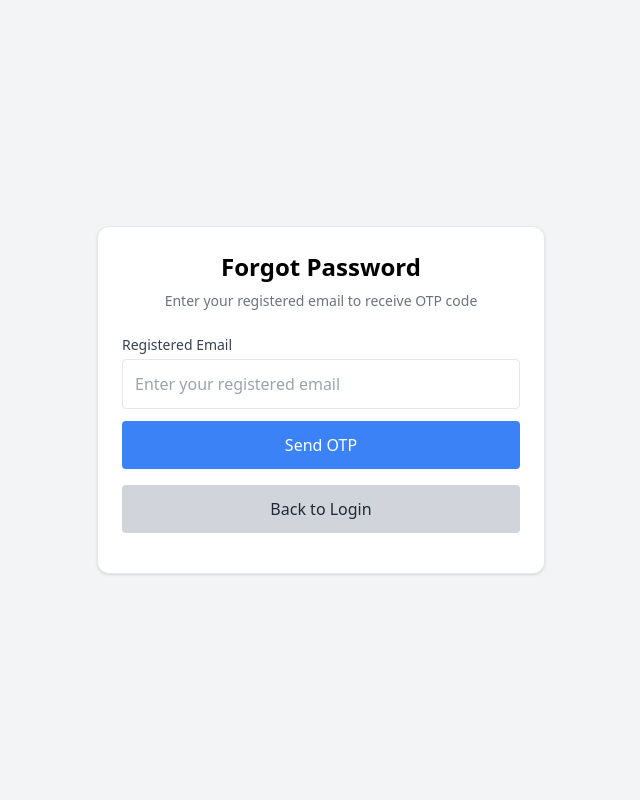
After one commit to Amirul-url/dbku-attendance-management-system, a Django app: page /forgot-password/ in a window 1280 px wide. The commit adds this page. Shown: the whole page, without its empty margins (319-959 px from the left). Run offline with Django 5.2, Linux system fonts and the light colour scheme; some libraries are stand-ins or nearby versions.

Commit message:
Add forgot password feature with OTP verification and email delivery via Brevo SMTP

```diff
--- a/employees/urls.py
+++ b/employees/urls.py
@@ -31,6 +31,12 @@ from .views import (
     delete_visitor_attendance,
     update_passport_attendance,
     delete_passport_attendance,
+
+    forgot_password_page,
+    send_forgot_password_otp,
+    verify_forgot_password_otp,
+    reset_password_page,
+    reset_password_submit,
 )
 
 urlpatterns = [
@@ -40,6 +46,12 @@ urlpatterns = [
     path('login/', login_user),
     path('login-page/', login_page),
     path('logout/', logout_user),
+
+    path('forgot-password/', forgot_password_page),
+    path('forgot-password/send-otp/', send_forgot_password_otp),
+    path('forgot-password/verify-otp/', verify_forgot_password_otp),
+    path('reset-password/', reset_password_page),
+    path('reset-password/submit/', reset_password_submit),
 
     path('dashboard/', dashboard),
     path('analytics/', analytics_page),
--- a/employees/views.py
+++ b/employees/views.py
@@ -4,6 +4,8 @@ import json
 import math
 import os
 import re
+import random
+import time
 import threading
 import uuid
 import ipaddress
@@ -27,6 +29,9 @@ from django.db.models import Count
 from django.http import HttpResponse, JsonResponse
 from django.shortcuts import get_object_or_404, redirect, render
 from django.views.decorators.csrf import csrf_exempt
+from django.core.mail import send_mail
+from django.contrib.auth.password_validation import validate_password
+from django.core.exceptions import ValidationError
 
 from .models import (
     Attendance,
@@ -493,6 +498,8 @@ def login_user(request):
 
 
 def login_page(request):
+    if request.user.is_authenticated:
+        return redirect('/dashboard/')
     return render(request, 'login.html')
 
 
@@ -500,6 +507,172 @@ def logout_user(request):
     logout(request)
     return redirect('/login-page/')
 
+def clear_forgot_password_session(request):
+    keys = [
+        'forgot_password_email',
+        'forgot_password_user_id',
+        'forgot_password_otp',
+        'forgot_password_otp_expires_at',
+        'forgot_password_verified',
+    ]
+    for key in keys:
+        request.session.pop(key, None)
+
+def forgot_password_page(request):
+    if request.user.is_authenticated:
+        return redirect('/dashboard/')
+    return render(request, 'forgot_password.html')
+
+
+@csrf_exempt
+def send_forgot_password_otp(request):
+    if request.method != 'POST':
+        return JsonResponse({'error': 'Invalid request'}, status=400)
+
+    try:
+        data = json.loads(request.body)
+        email = (data.get('email') or '').strip().lower()
+
+        if not email:
+            return JsonResponse({'error': 'Email is required'}, status=400)
+
+        try:
+            user = User.objects.get(email__iexact=email)
+        except User.DoesNotExist:
+            return JsonResponse({'error': 'No account found with this email'}, status=404)
+
+        otp = generate_otp()
+
+        request.session['forgot_password_email'] = email
+        request.session['forgot_password_user_id'] = user.id
+        request.session['forgot_password_otp'] = otp
+        request.session['forgot_password_otp_expires_at'] = int(time.time()) + 300  # 5 minit
+        request.session['forgot_password_verified'] = False
+        request.session.modified = True
+
+        send_mail(
+            subject='DBKU Attendance Password Reset OTP',
+            message=(
+                f'Your OTP code is: {otp}\n\n'
+                f'This code will expire in 5 minutes.\n'
+                f'If you did not request this, please ignore this email.'
+            ),
+            from_email=settings.DEFAULT_FROM_EMAIL,
+            recipient_list=[email],
+            fail_silently=False,
+        )
+
+        return JsonResponse({'message': 'OTP sent successfully to your email'})
+
+    except Exception as e:
+        return JsonResponse({'error': str(e)}, status=500)
+
+
+@csrf_exempt
+def verify_forgot_password_otp(request):
+    if request.method != 'POST':
+        return JsonResponse({'error': 'Invalid request'}, status=400)
+
+    try:
+        data = json.loads(request.body)
+        email = (data.get('email') or '').strip().lower()
+        otp = (data.get('otp') or '').strip()
+
+        saved_email = request.session.get('forgot_password_email')
+        saved_otp = request.session.get('forgot_password_otp')
+        expires_at = request.session.get('forgot_password_otp_expires_at')
+
+        if not saved_email or not saved_otp or not expires_at:
+            return JsonResponse({'error': 'Please request OTP first'}, status=400)
+
+        if email != saved_email:
+            return JsonResponse({'error': 'Email does not match the OTP request'}, status=400)
+
+        if int(time.time()) > int(expires_at):
+            clear_forgot_password_session(request)
+            return JsonResponse({'error': 'OTP expired. Please request a new OTP'}, status=400)
+
+        if otp != saved_otp:
+            return JsonResponse({'error': 'Invalid OTP code'}, status=400)
+
+        request.session['forgot_password_verified'] = True
+        request.session.modified = True
+
+        return JsonResponse({
+            'message': 'OTP verified successfully',
+            'redirect_url': '/reset-password/'
+        })
+
+    except Exception as e:
+        return JsonResponse({'error': str(e)}, status=500)
+
+
+def reset_password_page(request):
+    if request.user.is_authenticated:
+        return redirect('/dashboard/')
+
+    verified = request.session.get('forgot_password_verified')
+    user_id = request.session.get('forgot_password_user_id')
+
+    if not verified or not user_id:
+        return redirect('/forgot-password/')
+
+    return render(request, 'reset_password.html')
+
+
+@csrf_exempt
+def reset_password_submit(request):
+    if request.method != 'POST':
+        return JsonResponse({'error': 'Invalid request'}, status=400)
+
+    try:
+        verified = request.session.get('forgot_password_verified')
+        user_id = request.session.get('forgot_password_user_id')
+
+        if not verified or not user_id:
+            return JsonResponse({'error': 'Unauthorized password reset session'}, status=403)
+
+        data = json.loads(request.body)
+        new_password = data.get('new_password') or ''
+        confirm_password = data.get('confirm_password') or ''
+
+        if not new_password or not confirm_password:
+            return JsonResponse({'error': 'All fields are required'}, status=400)
+
+        if new_password != confirm_password:
+            return JsonResponse({'error': 'Password and confirm password do not match'}, status=400)
+
+        if len(new_password) < 8:
+            return JsonResponse({'error': 'Password must be at least 8 characters'}, status=400)
+
+        if not re.search(r'[A-Za-z]', new_password) or not re.search(r'\d', new_password):
+            return JsonResponse({'error': 'Password must contain letters and numbers'}, status=400)
+
+        user = User.objects.get(id=user_id)
+
+        try:
+            validate_password(new_password, user=user)
+        except ValidationError as e:
+            return JsonResponse({'error': ' '.join(e.messages)}, status=400)
+
+        user.set_password(new_password)
+        user.save()
+
+        clear_forgot_password_session(request)
+
+        return JsonResponse({
+            'message': 'Password reset successful',
+            'redirect_url': '/login-page/'
+        })
+
+    except User.DoesNotExist:
+        clear_forgot_password_session(request)
+        return JsonResponse({'error': 'User not found'}, status=404)
+    except Exception as e:
+        return JsonResponse({'error': str(e)}, status=500)
+
+def generate_otp():
+    return str(random.randint(100000, 999999))
 
 def dashboard(request):
     login_check = require_login_page(request)
--- /dev/null
+++ b/templates/forgot_password.html
@@ -0,0 +1,111 @@
+<!DOCTYPE html>
+<html>
+<head>
+  <script src="https://cdn.tailwindcss.com"></script>
+  <title>Forgot Password</title>
+</head>
+<body class="bg-gray-100 min-h-screen flex items-center justify-center px-4 py-8">
+
+<div class="w-full max-w-md bg-white p-6 rounded-xl shadow border border-gray-200">
+  <h2 class="text-2xl font-bold mb-2 text-center">Forgot Password</h2>
+  <p class="text-sm text-gray-500 text-center mb-6">
+    Enter your registered email to receive OTP code
+  </p>
+
+  <div class="space-y-3">
+    <div>
+      <label class="block text-sm font-medium text-gray-700 mb-1">Registered Email</label>
+      <input id="email" type="email" placeholder="Enter your registered email"
+        class="w-full p-3 border rounded focus:outline-none focus:ring-2 focus:ring-blue-400">
+    </div>
+
+    <button onclick="sendOtp()" type="button"
+      class="bg-blue-500 text-white px-4 py-3 rounded w-full hover:bg-blue-600">
+      Send OTP
+    </button>
+  </div>
+
+  <div id="otpSection" class="hidden mt-5 border-t pt-5">
+    <label class="block text-sm font-medium text-gray-700 mb-1">OTP Code</label>
+    <input id="otp" placeholder="Enter 6-digit OTP"
+      class="w-full p-3 border rounded mb-3 focus:outline-none focus:ring-2 focus:ring-blue-400">
+
+    <button onclick="verifyOtp()" type="button"
+      class="bg-green-500 text-white px-4 py-3 rounded w-full hover:bg-green-600">
+      Verify OTP
+    </button>
+  </div>
+
+  <a href="/login-page/"
+     class="block text-center bg-gray-300 text-gray-800 px-4 py-3 rounded w-full hover:bg-gray-400 mt-4">
+    Back to Login
+  </a>
+
+  <p id="msg" class="mt-4 text-center text-sm font-medium"></p>
+</div>
+
+<script>
+function sendOtp() {
+  const email = document.getElementById('email').value.trim();
+  const msg = document.getElementById('msg');
+
+  msg.innerText = "";
+
+  fetch('/api/employees/forgot-password/send-otp/', {
+    method: 'POST',
+    headers: {
+      'Content-Type': 'application/json'
+    },
+    body: JSON.stringify({ email })
+  })
+  .then(res => res.json())
+  .then(data => {
+    if (data.message) {
+      msg.className = "mt-4 text-center text-sm font-medium text-green-600";
+      msg.innerText = data.message;
+      document.getElementById('otpSection').classList.remove('hidden');
+    } else {
+      msg.className = "mt-4 text-center text-sm font-medium text-red-600";
+      msg.innerText = data.error || "Failed to send OTP";
+    }
+  })
+  .catch(() => {
+    msg.className = "mt-4 text-center text-sm font-medium text-red-600";
+    msg.innerText = "Error connecting to server";
+  });
+}
+
+function verifyOtp() {
+  const email = document.getElementById('email').value.trim();
+  const otp = document.getElementById('otp').value.trim();
+  const msg = document.getElementById('msg');
+
+  msg.innerText = "";
+
+  fetch('/api/employees/forgot-password/verify-otp/', {
+    method: 'POST',
+    headers: {
+      'Content-Type': 'application/json'
+    },
+    body: JSON.stringify({ email, otp })
+  })
+  .then(res => res.json())
+  .then(data => {
+    if (data.message) {
+      msg.className = "mt-4 text-center text-sm font-medium text-green-600";
+      msg.innerText = data.message;
+      window.location.href = data.redirect_url || "/reset-password/";
+    } else {
+      msg.className = "mt-4 text-center text-sm font-medium text-red-600";
+      msg.innerText = data.error || "OTP verification failed";
+    }
+  })
+  .catch(() => {
+    msg.className = "mt-4 text-center text-sm font-medium text-red-600";
+    msg.innerText = "Error connecting to server";
+  });
+}
+</script>
+
+</body>
+</html>
```
Also changed, not shown: config/settings.py (+11 -0 lines), templates/login.html (+12 -5 lines), templates/reset_password.html (added, +104 -0 lines).
